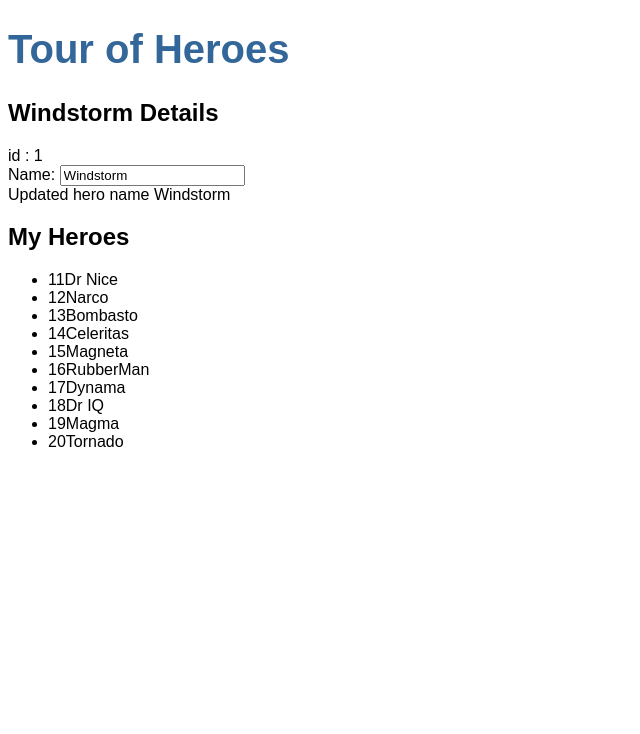
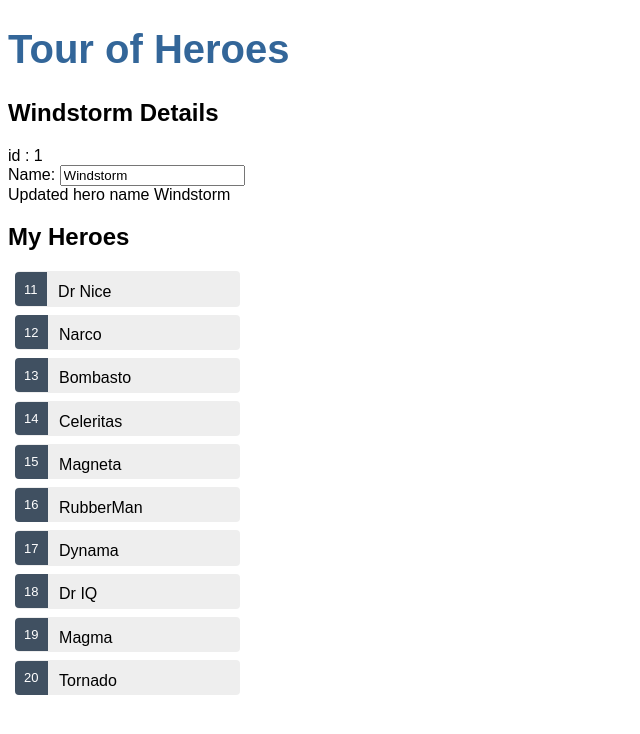
Before and after one commit to avram-cristian1977/learn-angular, an Angular app: page / in a window 1280 px wide. Shown: the top 734 px of the page, without its empty margins (0-640 px from the left). Built offline with nearby package versions, Linux system fonts and the light colour scheme.

Commit message:
selectedHero implement

```diff
--- a/src/app/heroes/heroes.component.css
+++ b/src/app/heroes/heroes.component.css
@@ -0,0 +1,44 @@
+/* HeroesComponent's private CSS styles */
+.heroes {
+    margin: 0 0 2em 0;
+    list-style-type: none;
+    padding: 0;
+    width: 15em;
+  }
+  .heroes li {
+    cursor: pointer;
+    position: relative;
+    left: 0;
+    background-color: #EEE;
+    margin: .5em;
+    padding: .3em 0;
+    height: 1.6em;
+    border-radius: 4px;
+  }
+  .heroes li:hover {
+    color: #607D8B;
+    background-color: #DDD;
+    left: .1em;
+  }
+  .heroes li.selected {
+    background-color: #CFD8DC;
+    color: white;
+  }
+  .heroes li.selected:hover {
+    background-color: #BBD8DC;
+    color: white;
+  }
+  .heroes .badge {
+    display: inline-block;
+    font-size: small;
+    color: white;
+    padding: 0.8em 0.7em 0 0.7em;
+    background-color:#405061;
+    line-height: 1em;
+    position: relative;
+    left: -1px;
+    top: -4px;
+    height: 1.8em;
+    margin-right: .8em;
+    border-radius: 4px 0 0 4px;
+  }
--- a/src/app/heroes/heroes.component.html
+++ b/src/app/heroes/heroes.component.html
@@ -14,7 +14,22 @@
 
 <h2>My Heroes</h2>
 <ul class="heroes">
-    <li *ngFor = "let hero of heroes">
-        <span class="bagde">{{hero.id}}</span>{{hero.name}}
+    <li *ngFor = "let hero of heroes" [class.selected] = "hero === selectedHero" (click) = "onSelect(hero)">
+
+        <span class="badge">{{hero.id}}</span>{{hero.name}}
     </li>
 </ul>
+
+<div *ngIf = "selectedHero">
+
+<div *ngIf="selectedHero">
+    <h2>{{selectedHero.name | uppercase}}</h2>
+    <div><span>id: </span>{{selectedHero.id}}</div>
+    <div>
+        <label>name:
+            <input [(ngModel)] = "selectedHero.name" placeholder = "name">
+        </label>
+    </div>
+
+</div>
+<span>Selected Hero is : {{selectedHero.name}}</span></div>
--- a/src/app/heroes/heroes.component.ts
+++ b/src/app/heroes/heroes.component.ts
@@ -8,6 +8,8 @@ import { HEROES } from '../mock-heroes';
   styleUrls: ['./heroes.component.css']
 })
 export class HeroesComponent implements OnInit, OnDestroy {
+selectedHero:Hero;
+
   hero:Hero = {
     id : 1,
     name : "Windstorm"
@@ -26,4 +28,9 @@ export class HeroesComponent implements OnInit, OnDestroy {
     console.log(event.target.value)
   }
 
+  onSelect(hero:Hero){
+    this.selectedHero = hero;
+
+  }
+
 }
```
